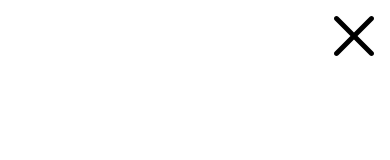
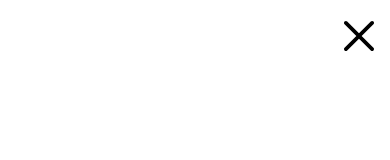
Before and after one commit to layan2k/MotivCenter, a React (Vite) app in the folder client/: page / in a window 390 px wide. Both pictures are taken after a click on the picture 360 px from the left and 40 px from the top of the page. Shown: the top 160 px of the page. Built offline with nearby package versions, Linux system fonts and the light colour scheme.

Commit message:
Update Menu Icon + Preanimation

```diff
--- a/client/src/Layout.jsx
+++ b/client/src/Layout.jsx
@@ -22,6 +22,7 @@ const Mobile = styled.div`
         justify-content: space-between;
         height: 44px;
         padding: 20px 10px;
+        background-color:#2b2d42 ;
     }
 `
 
@@ -33,12 +34,12 @@ const Left = styled(Link)`
 
 `
 const Logo = styled.img`
-height: 50px;
+height: 55px;
 width: 100px;
 `
 const MenuIcon = styled.img`
   height: 40px;
-  width: 40px;
+  width: 30px;
 `
 
 const Layout = () => {
--- a/client/src/components/MobileMenu.jsx
+++ b/client/src/components/MobileMenu.jsx
@@ -6,7 +6,7 @@ import Cross from '../assets/cross.svg'
 
 const MenuContainer = styled.div`
   position: fixed;
-  top: 0;
+  top: 0px;
   left: 0;
   width: 100%;
   height: 100%;
@@ -33,6 +33,7 @@ const CloseButton = styled.img`
   border: none;
   cursor: pointer;
   height: 40px;
+  width: 30px;
 `;
 
 const MobileMenu = ({ isOpen, onClose }) => {
```
Also changed, not shown: client/src/assets/menu-burger.svg.
